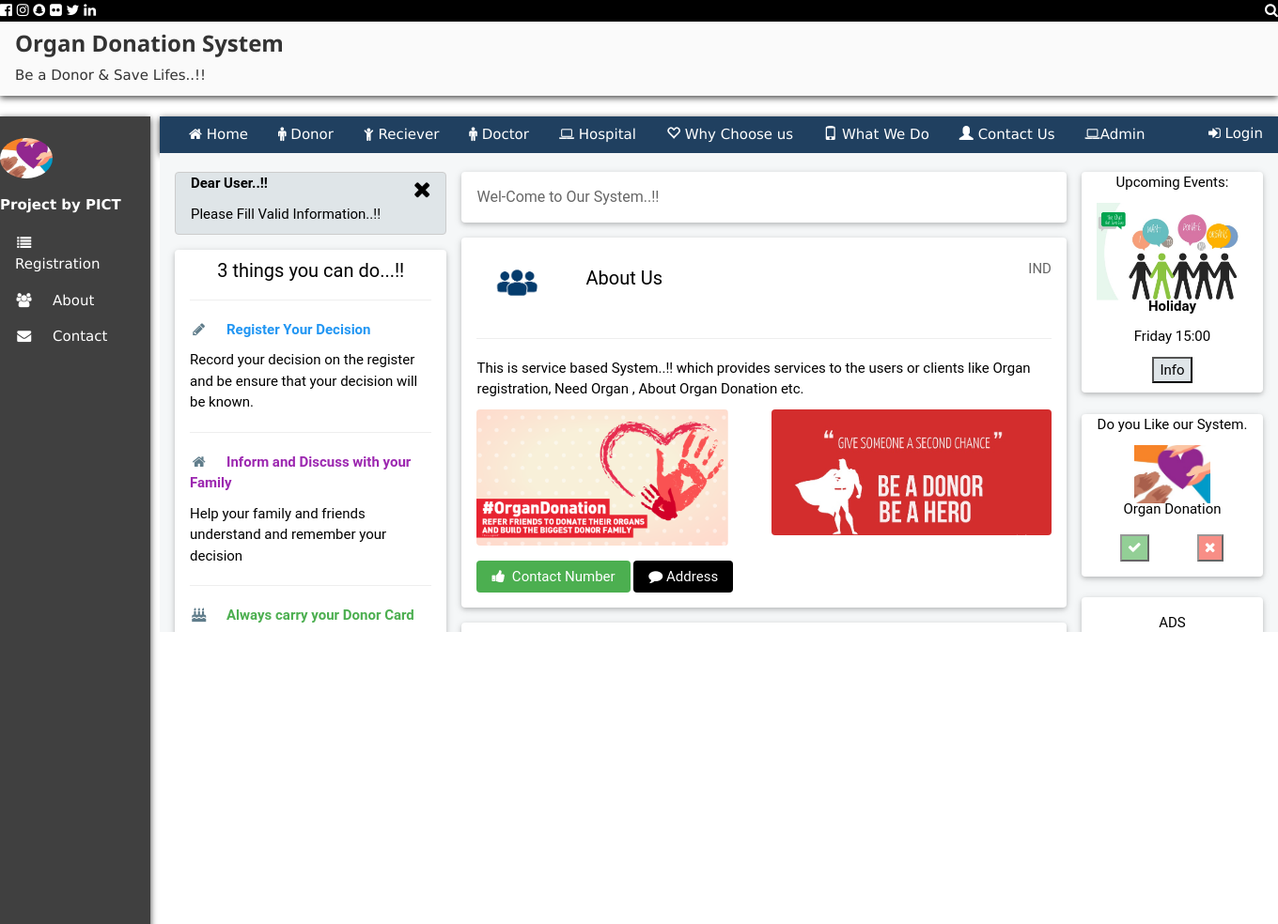
After one commit to CuriousPICTians/lifematters, a PHP site: page / in a window 1360 px wide. The commit adds this page. Shown: the whole page at 94% size. Run offline with PHP 8.4, Linux system fonts and the light colour scheme; some libraries are stand-ins or nearby versions.

Commit message:
Set Website Startpage as index.php
* Hospital.php : Rename references to MainHomepage.php to index.php
* Receiver.php : Likewise
* logout.php : Likewise
* index.php : Create index.php
* MainHomepage.php : Delete MainHomepage.php

```diff
--- a/Hospital.php
+++ b/Hospital.php
@@ -301,4 +301,4 @@
 						<a href="ListDonor.php" target="cp" class="w3-bar-item w3-button  w3-text-white w3-hover-text-white w3-padding "><i class="fa fa-outdent fa-fw w3-margin-right"></i> Dlist </a>
 						<a href="ListReceiver.php" target="cp" class="w3-bar-item w3-button  w3-text-white w3-hover-text-white w3-padding "><i class="fa fa-bars fa-fw w3-margin-right"></i> Rlist </a>
 						<a href="Mreport.php" target="cp" class="w3-bar-item w3-button  w3-text-white w3-hover-text-white w3-padding "><i class="fa fa-user-md fa-fw w3-margin-right"></i> Report </a>
-						<a href="MainHomepage.php" class="w3-bar-item w3-button  w3-text-white w3-hover-text-white w3-padding "><i class="fa fa-spinner fa-spin fa-fw w3-margin-right"></i> Logout </a>
+						<a href="index.php" class="w3-bar-item w3-button  w3-text-white w3-hover-text-white w3-padding "><i class="fa fa-spinner fa-spin fa-fw w3-margin-right"></i> Logout </a>
--- a/Reciever.php
+++ b/Reciever.php
@@ -109,7 +109,7 @@
 						<a href="RecieverDetail.php" target="cp" class="w3-bar-item w3-button  w3-text-white w3-hover-text-white w3-padding "><i class="fa fa-home fa-fw w3-margin-right"></i> Reciever Detail </a>
 						<a href="RecieverUpdate.php" target="cp" class="w3-bar-item w3-button  w3-text-white w3-hover-text-white w3-padding "><i class="fa fa-outdent fa-fw w3-margin-right"></i> Update Information </a>
 						<a href="CheckStatus.php" target="cp" class="w3-bar-item w3-button  w3-text-white w3-hover-text-white w3-padding "><i class="fa fa-bars fa-fw w3-margin-right"></i> Check Status </a>
-						<a href="MainHomepage.php" class="w3-bar-item w3-button  w3-text-white w3-hover-text-white w3-padding "><i class="fa fa-spinner fa-spin fa-fw w3-margin-right"></i> Logout </a>
+						<a href="index.php" class="w3-bar-item w3-button  w3-text-white w3-hover-text-white w3-padding "><i class="fa fa-spinner fa-spin fa-fw w3-margin-right"></i> Logout </a>
 
 					</nav>
 
--- /dev/null
+++ b/index.php
@@ -0,0 +1,159 @@
+	<!DOCTYPE html>
+	<html lang="en">
+	<html>
+
+
+	<head>
+
+	<meta charset="UTF-8">
+	<meta name="viewport" content="width=device-width, initial-scale=1">
+
+	<!-- Latest compiled and minified CSS -->
+		<link rel="stylesheet" href="bootstrap-3.3.7/css/bootstrap.min.css">
+
+	<!-- jQuery library -->
+		<script src="https://ajax.googleapis.com/ajax/libs/jquery/3.1.1/jquery.min.js"></script>
+		<link rel="stylesheet" href="https://cdnjs.cloudflare.com/ajax/libs/font-awesome/4.7.0/css/font-awesome.min.css">
+
+	<!-- Latest compiled JavaScript -->
+		<script src="bootstrap-3.3.7/js/bootstrap.min.js"></script>
+
+	<!-- W3.CSS is a modern CSS framework -->
+		<link rel="stylesheet" href="w3.css">
+
+
+
+	<style>
+
+			.w3-container
+{
+background-color: #fafafa;
+		z-index: 999;
+		border: 0px solid;
+		box-shadow: 0px 2px 7px 0px rgba(0,0,0,0.75);
+		transition:all ease 0.8s;
+		box-shadow: 0px 2px 7px 0px rgba(0,0,0,0.75);
+		box-shadow: 0px 2px 7px 0px rgba(0,0,0,0.75);
+}
+
+
+		.w3-sidenav
+{
+background-color:  #404040;
+color: #ffffff;
+		z-index: 999;
+		border: 0px solid;
+		box-shadow: 0px 2px 7px 0px rgba(0,0,0,0.75);
+		transition:all ease 0.8s;
+		box-shadow: 0px 2px 7px 0px rgba(0,0,0,0.75);
+		box-shadow: 0px 2px 7px 0px rgba(0,0,0,0.75);
+}
+
+.w3-navbar
+{
+background-color: #204060;
+color: #ffffff;
+		z-index: 999;
+		border: 0px solid;
+		box-shadow: 0px 2px 7px 0px rgba(0,0,0,0.75);
+		transition:all ease 0.8s;
+		box-shadow: 0px 2px 7px 0px rgba(0,0,0,0.75);
+		box-shadow: 0px 2px 7px 0px rgba(0,0,0,0.75);
+}
+
+
+
+	</style>
+
+	</head>
+
+	<body class="w3-content" style="max-width:1360px">
+
+
+<!-- Navigation bar with social media icons -->
+<div class="w3-bar w3-black w3-hide-small">
+  <a href="#" class="w3-bar-item w3-button"><i class="fa fa-facebook-official"></i></a>
+  <a href="#" class="w3-bar-item w3-button"><i class="fa fa-instagram"></i></a>
+  <a href="#" class="w3-bar-item w3-button"><i class="fa fa-snapchat"></i></a>
+  <a href="#" class="w3-bar-item w3-button"><i class="fa fa-flickr"></i></a>
+  <a href="#" class="w3-bar-item w3-button"><i class="fa fa-twitter"></i></a>
+  <a href="#" class="w3-bar-item w3-button"><i class="fa fa-linkedin"></i></a>
+  <a href="#" class="w3-bar-item w3-button w3-right"><i class="fa fa-search"></i></a>
+</div>
+
+		<!-- Header -->
+
+				<div class="w3-container ">
+								<div class="text-left">
+									<h3> <b > Organ Donation System </b></h3>
+													<p > Be a Donor & Save Lifes..!! </p>
+
+					 							<!--div class="collapse navbar-collapse navbar-right">
+                    <ul class="nav navbar-nav">
+                        <li><a href="#"><span class="glyphicon glyphicon-font"></span> About Us</a></li>
+                        <li><a href="#"><span class="glyphicon glyphicon-heart-empty"></span> Why Choose us</a></li>
+                        <li><a href="#"> <span class="glyphicon glyphicon-phone"></span> What We Do</a></li>
+                        <li><a href="#"><span class="glyphicon glyphicon-user"></span> Contact Us</a></li>
+                        <li><a href="#"><span class="glyphicon glyphicon-search"></span> Search</a></li>
+                    </ul>
+     							</div-->
+								</div>
+		</div>
+				<br>
+
+		<!-- Sidenav/menu -->
+
+					<nav class="w3-sidenav w3-collapse  w3-animate-left" style="z-index:3;width:160px;" id="mySidenav"><br>
+						<div class="w3-container-fluid ">
+							<a href="#" onclick="w3_close()" class="w3-hide-large w3-right w3-jumbo w3-padding" title="close menu">
+								<i class="fa fa-remove"></i>
+							</a>
+							<img src="img\m.jpg" style="width:35%;" class="w3-circle"><br><br>
+							<p> <b>Project by PICT </b></p>
+						</div>
+
+
+						<a href="FirstRegistration.php" target="cp"   class="w3-bar-item w3-button  w3-text-white w3-hover-text-white w3-padding "><i class="fa fa-list fa-fw w3-margin-right w3-text-white"></i> Registration </a>
+						<a href="#about" onclick="w3_close()" class="w3-bar-item w3-button  w3-text-white w3-hover-text-white w3-padding "><i class="fa fa-users fa-fw w3-margin-right"></i> About </a>
+						<a href="#contact" onclick="w3_close()" class="w3-bar-item w3-button  w3-text-white w3-hover-text-white w3-padding "><i class="fa fa-envelope fa-fw w3-margin-right"></i> Contact </a>
+
+					</nav>
+
+
+
+		<!-- Overlay effect when opening sidenav on small screens -->
+
+					<div class="w3-overlay w3-hide-large w3-animate-opacity" onclick="w3_close()" style="cursor:pointer" title="close side menu" id="myOverlay"></div>
+
+
+		<!-- !PAGE CONTENT! -->
+
+					<div class="w3-main" style="margin-left:170px">
+
+
+		<!-- Navigation Bar   onclick="location.href='homepage.php'"    -->
+
+				<ul class="w3-navbar navbar-default ">
+				 <div class="container-fluid ">
+					<li><a href="Default.php" class="w3-bar-item w3-button  w3-text-white w3-hover-text-white" target="cp" ><i class="fa fa-home"></i> Home</a></li>
+								<li><a href="DonorLogin.php" class="w3-bar-item w3-button  w3-text-white w3-hover-text-white"target ="cp"><i class="fa fa-male"></i> Donor </a></li>
+        <li><a href="RecieverLogin.php" class="w3-bar-item w3-button  w3-text-white w3-hover-text-white"target ="cp"><i class="fa fa-child"></i> Reciever </a></li>
+        <li><a href="DoctorLogin.php" class="w3-bar-item w3-button  w3-text-white w3-hover-text-white"target ="cp"><i class="fa fa-male"></i> Doctor </a></li>
+								<li><a href="HosLogin.php" class="w3-bar-item w3-button  w3-text-white w3-hover-text-white" target ="cp"><i class="fa fa-laptop"></i> Hospital</a></li>
+								<li><a href="#" class="w3-bar-item w3-button  w3-text-white w3-hover-text-white" target =""><span class="glyphicon glyphicon-heart-empty"></span> Why Choose us</a></li>
+       	<li><a href="#" class="w3-bar-item w3-button  w3-text-white w3-hover-text-white" target =""><span class="glyphicon glyphicon-phone"></span> What We Do</a></li>
+       	<li><a href="#" class="w3-bar-item w3-button  w3-text-white w3-hover-text-white" target =""><span class="glyphicon glyphicon-user"></span> Contact Us</a></li>
+         <li><a href="AdminLogin.php" class="w3-bar-item w3-button  w3-text-white w3-hover-text-white" target ="cp"><i class="fa fa-laptop"></i>Admin </a></li>
+
+								<ul class="nav navbar-nav navbar-right">
+   			  <li><a href="#" class="w3-text-white" target ="" ><i class="fa fa-sign-in"></i> Login</a></li>
+    </ul>
+
+				</div>
+				</ul>
+
+				<div id="section">
+					<iframe src="Default.php" name="cp" width="1190px" height="510px" style="border:none" ></iframe>
+				</div>
+</body>
+</html>
--- a/logout.php
+++ b/logout.php
@@ -3,14 +3,14 @@
 session_start();
 session_destroy();
 
-//header("windows.parent || window.Location: MainHomepage.php");
+//header("windows.parent || window.Location: index.php");
 ?>
 <script>
   alert('Successfully Logout...');
                   //window.location.href="Admin.php";
-                  (window.parent || window).location.href="MainHomepage.php";
+                  (window.parent || window).location.href="index.php";
                </script>
-//header(("window.parent || window).location.href: MainHomepage.php");
+//header(("window.parent || window).location.href: index.php");
 <?php
 exit();
 ?>
```
